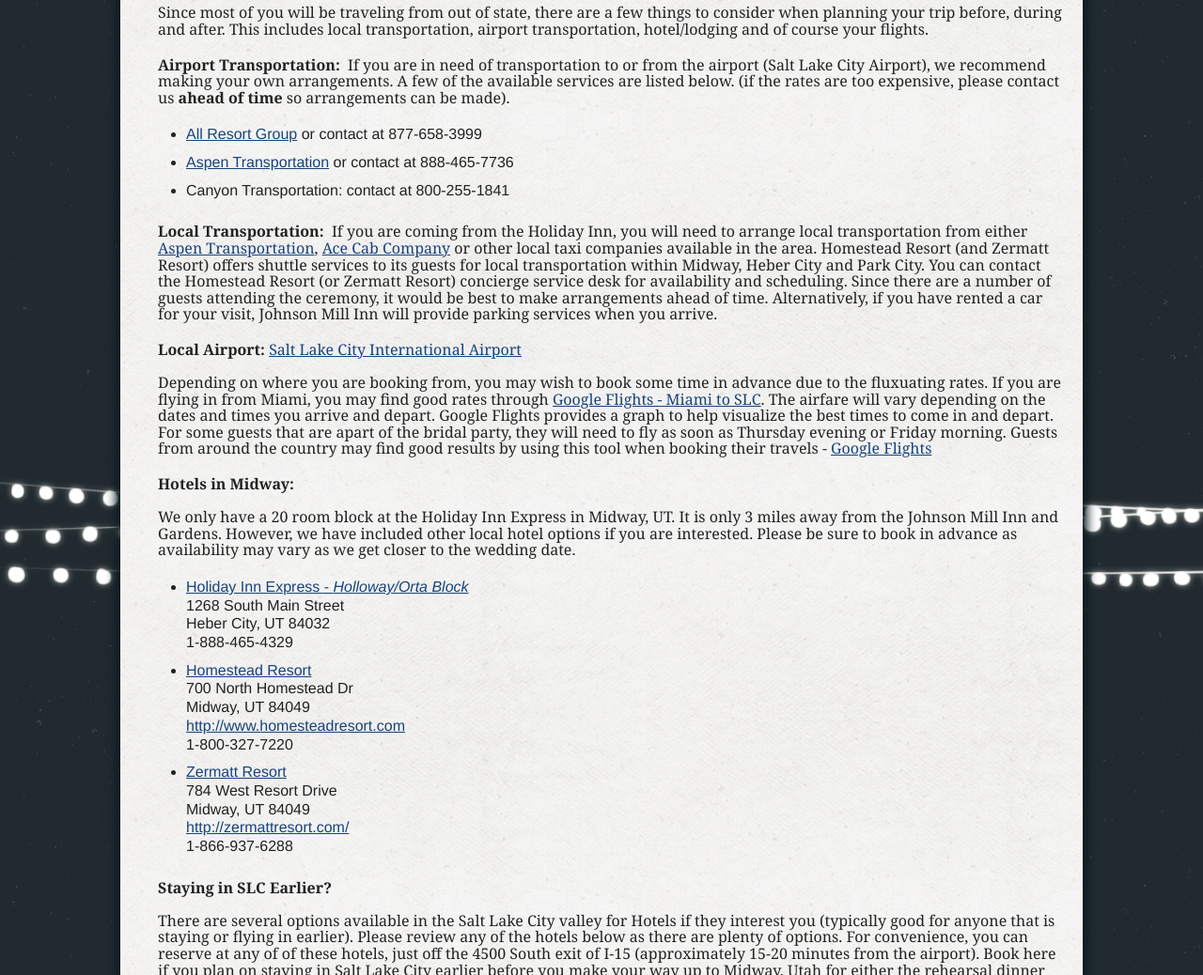
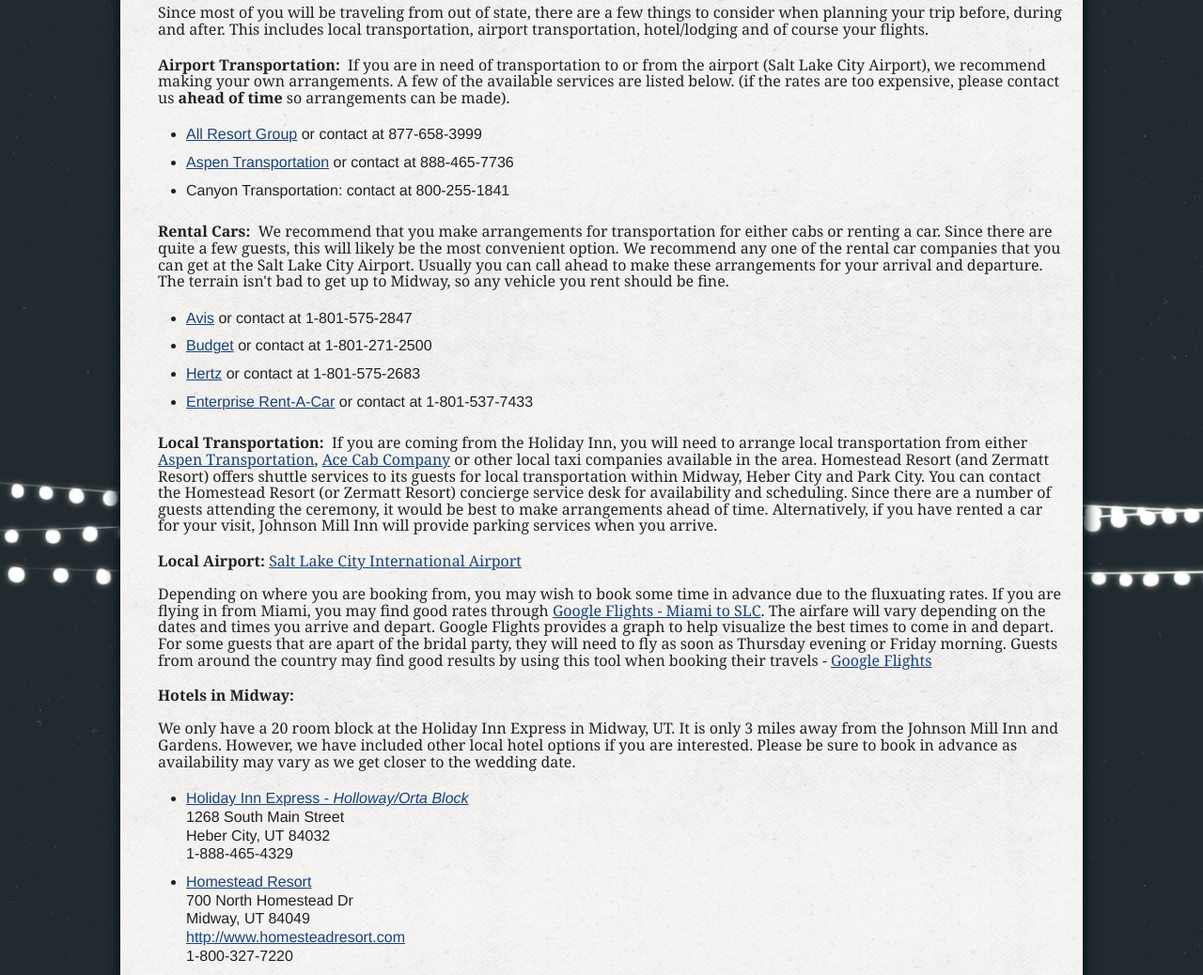
Before and after one commit to nyxtom/wedding, a plain HTML site: page index.html in a window 1280 px wide. Shown: the part 1972-3010 px from the top of the page at 94% size. Drawn offline with nearby package versions, Linux system fonts and the light colour scheme.

Commit message:
Adding rental car information

```diff
--- a/index.html
+++ b/index.html
@@ -132,6 +132,23 @@
                         </li>
                     </ul>
                 </p>
+                <p class="content"><strong>Rental Cars: </strong>&nbsp;We recommend that you make arrangements for transportation for either cabs or renting a car. Since there are quite a few guests, this will likely be the most convenient option. We recommend any one of the
+                rental car companies that you can get at the Salt Lake City Airport. Usually you can call ahead to make these arrangements for your arrival and departure. The terrain isn't bad to get up to Midway, so any vehicle you rent should be fine.<br/>
+                    <ul class="help-list">
+                        <li>
+                            <a href="http://www.avis.com/car-rental/avisHome/home.ac" class="help-link">Avis</a> or contact at 1-801-575-2847
+                        </li>
+                        <li>
+                            <a href="http://www.budgetutah.com/" class="help-link">Budget</a> or contact at 1-801-271-2500
+                        </li>
+                        <li>
+                            <a href="https://www.hertz.com/rentacar/index.jsp?bsc=t&targetPage=reservationOnHomepage.jsp" class="help-link">Hertz</a> or contact at 1-801-575-2683
+                        </li>
+                        <li>
+                            <a href="http://www.enterprise.com/car_rental/home.do" class="help-link">Enterprise Rent-A-Car</a> or contact at 1-801-537-7433
+                        </li>
+                    </ul>
+                </p>
                 <p class="content"><strong>Local Transportation: </strong>&nbsp;If you are coming from the Holiday Inn, you will need to arrange local transportation from either <a href="http://aspentransportation.biz/" class="help-link">Aspen Transportation</a>, <a href="http://649taxi.com/Rates.html" class="help-link" target="_blank">Ace Cab Company</a> or other local taxi companies available in the area. Homestead Resort (and Zermatt Resort) offers shuttle services to its guests for local transportation within Midway, Heber City and Park City. You can contact the Homestead Resort (or Zermatt Resort) concierge service desk for availability and scheduling. Since there are a number of guests attending the ceremony, it would be best to make arrangements ahead of time. Alternatively, if you have rented a car for your visit, Johnson Mill Inn will provide parking services when you arrive.</p>
                 <p class="content"><strong>Local Airport: </strong>
                     <a href="http://www.slcairport.com/" target="_blank" class="help-link">Salt Lake City International Airport</a><br/><br/>
```
